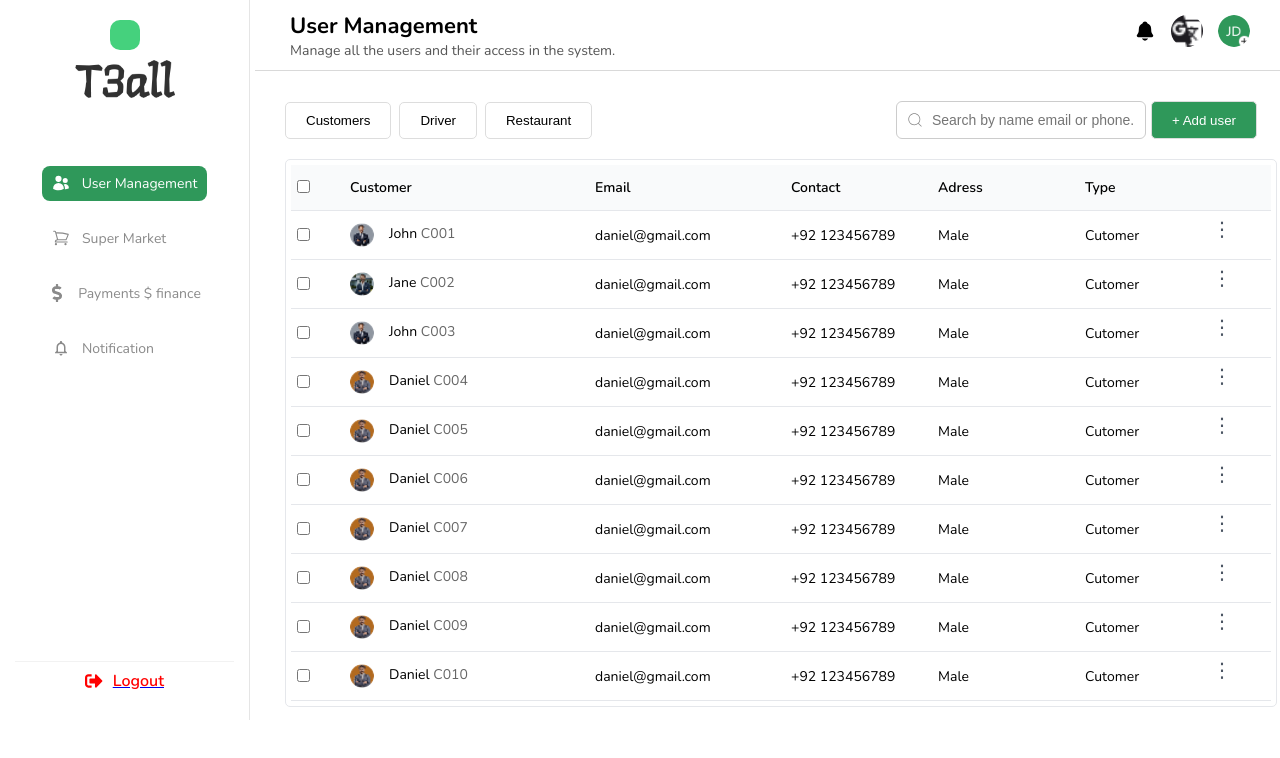
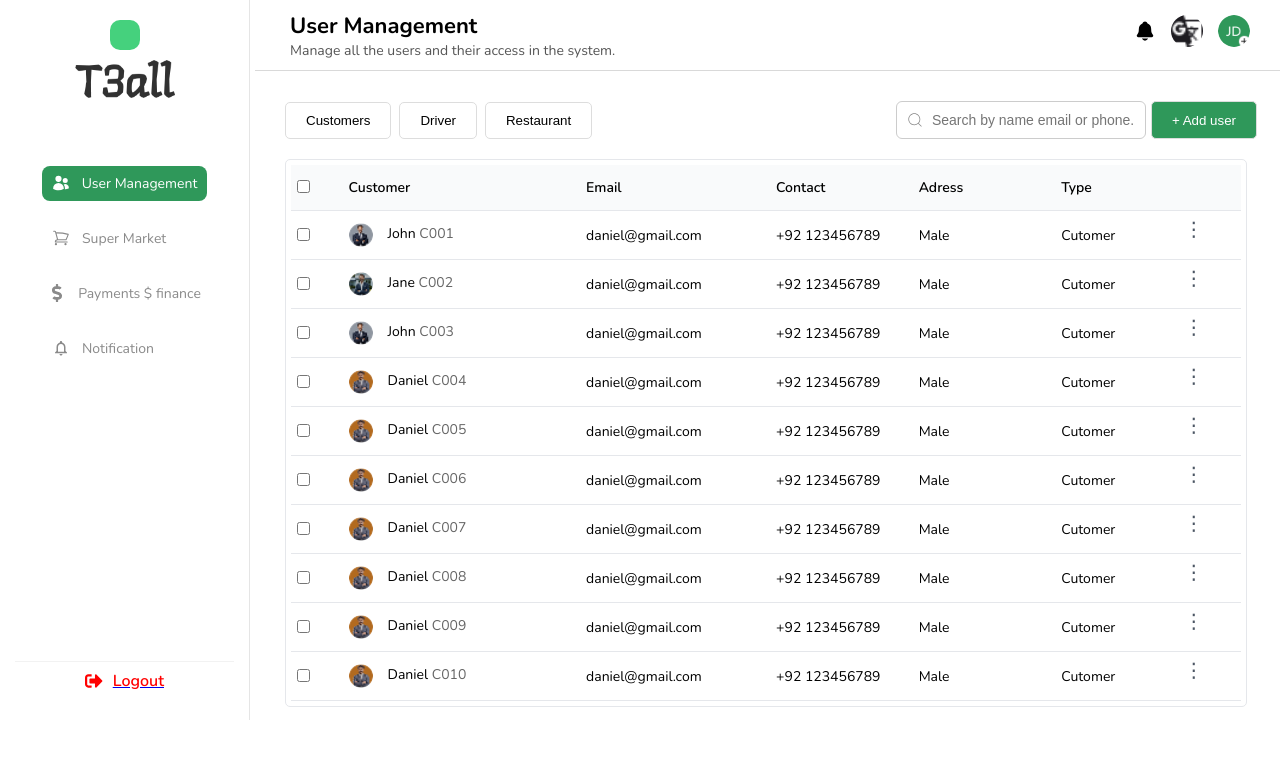
Before and after one commit to Tahanaz0/restaurant, a React (Vite) app: page /userManagement in a window 1280 px wide. Shown: the top 758 px of the page. Built offline with nearby package versions, Linux system fonts and the light colour scheme.

Commit message:
'fixes-bugs'

```diff
--- a/src/component/Login/login.css
+++ b/src/component/Login/login.css
@@ -126,7 +126,7 @@ html {
     flex-direction: column;
     justify-content: center;
     align-items: center;
-    text-align: center;
+    /* text-align: center; */
 }
 
 .login-form-heading {
--- a/src/component/UserManagement/userTable.css
+++ b/src/component/UserManagement/userTable.css
@@ -1,6 +1,6 @@
 /* ================= Table Wrapper ================= */
 .table-container {
-    width: 100%;
+    width: 97%;
    border: #e5e7eb 1px solid;
    border-radius: 5px;
     padding: 5px;
```
